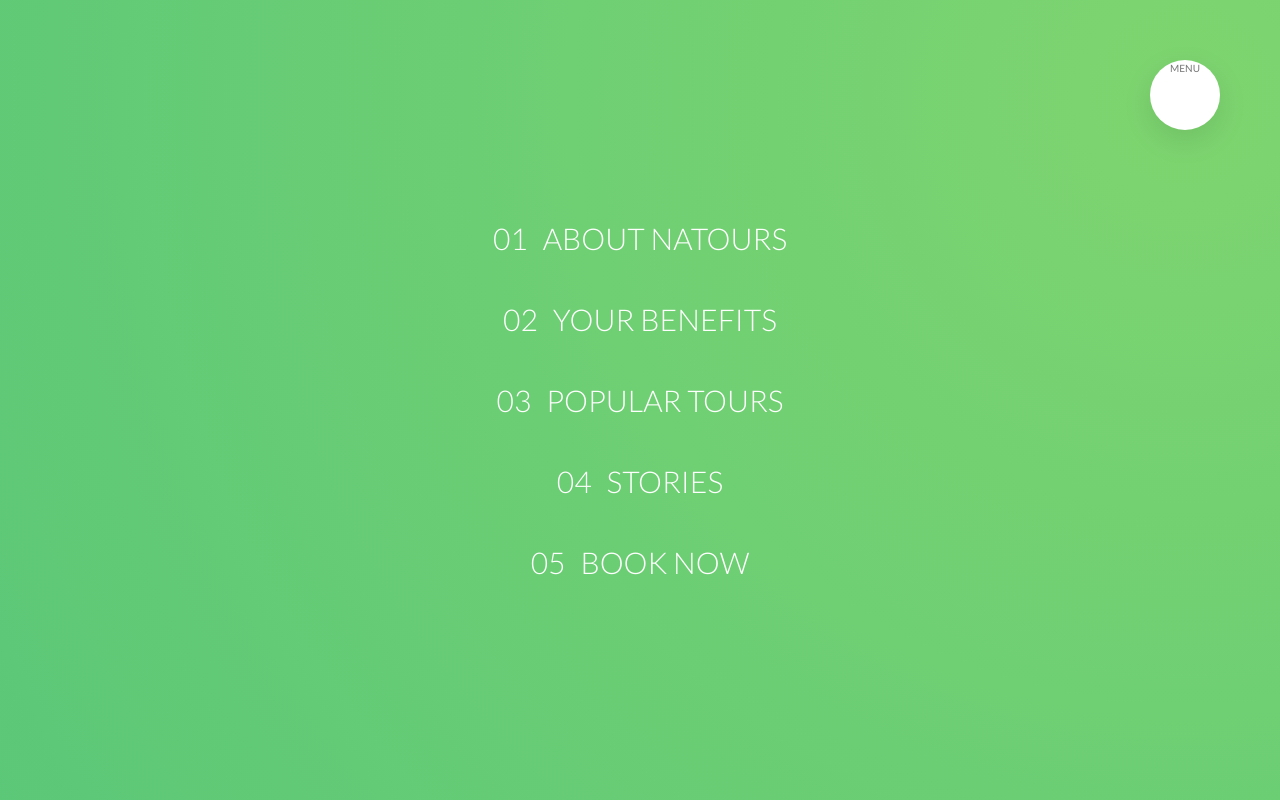
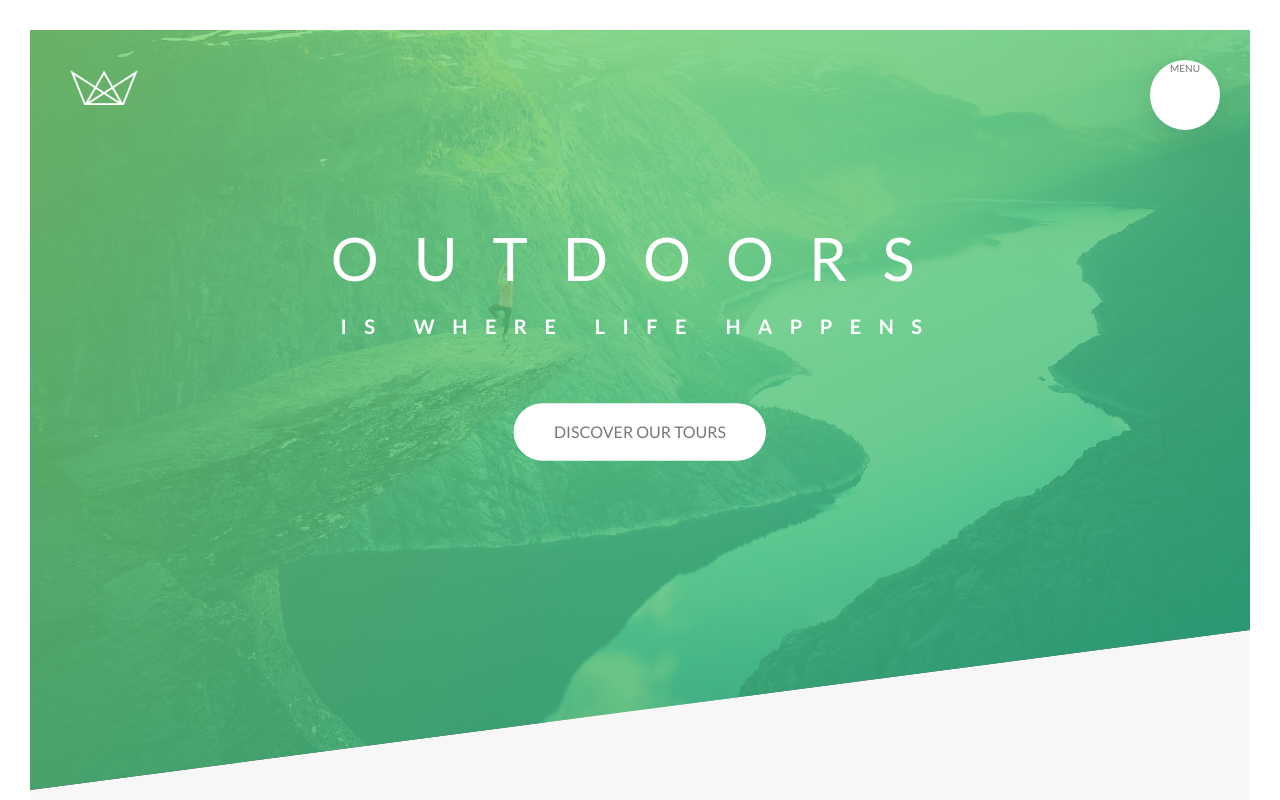
Before and after one commit to jfkirkpatrick/UdemyNaTours, a website: page index.html in a window 1280 px wide. Shown: the top 800 px of the page. Drawn offline with Linux system fonts and the light colour scheme.

Commit message:
End of Nav Part 2

```diff
--- a/sass/layout/_navigation.scss
+++ b/sass/layout/_navigation.scss
@@ -26,20 +26,22 @@
     right: 6.5rem;
     background-image: radial-gradient($color-primary-light, $color-primary-dark);
     z-index: 1000;
-	transition: transform 8s;
-    transform: scale(80);
+    transition: transform 8s cubic-bezier(0.86, 0, 0.07, 1);
 
+    //	transform: scale(80);
   }
 
   &__nav {
     height: 100vh;
-    width: 100%;
     position: fixed;
     top: 0;
-    right: 0;
+    left: 0;
     z-index: 1500;
-    // opacity: 0;     // hand still shows up because the links are still there
-    //  width: 0;       // links go away
+    //  background-color: orangered;
+
+    opacity: 0;
+    width: 0;
+    transition: all .8s cubic-bezier(0.68, -0.55, 0.265, 1.55);
   }
 
   &__list {
@@ -74,6 +76,7 @@
              margin-right: 1.5rem;
             display: inline-block;
         }
+      }
 
          &:hover,
         &:active {
@@ -82,12 +85,9 @@
         transform: translateX(1rem);
     	}
      }
-	}
-
-
 
  //  FUNCTIONALITY
-/*
+
   &__checkbox:checked ~ &__background {
     transform: scale(80);
     }
@@ -96,5 +96,5 @@
         opacity: 1;
         width: 100%;
 	 }
-	 */
+
   }		//	Line 1 .navigation
```
Also changed, not shown: sass/main.css, 1 other file.
